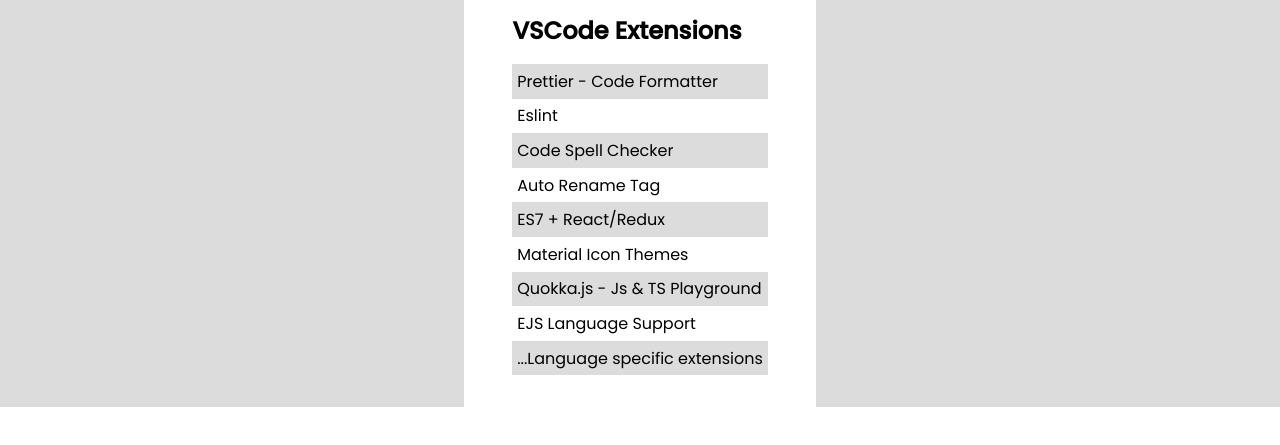
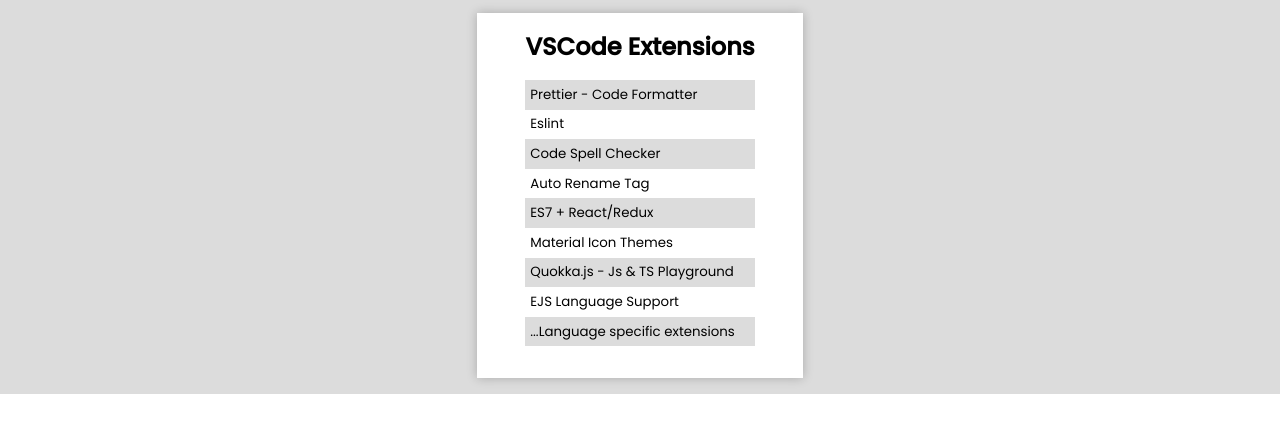
Before and after one commit to TCABrij/extensions, a plain HTML site: page index.html in a window 1280 px wide. Shown: the part 115-560 px from the top of the page. Drawn offline with Linux system fonts and the light colour scheme; a web font is replaced by a local one.

Commit message:
UI improvement

```diff
--- a/src/styles.css
+++ b/src/styles.css
@@ -29,6 +29,9 @@ main{
 main .container{
     background-color: white;
     padding:  1rem 3rem 2rem;
+    box-shadow: 0px 0px 10px rgba(0,0,0,0.23);
+    margin-bottom: 1rem;
+    margin-top: 1rem;
 }
 
 .extension-title{
@@ -43,6 +46,7 @@ main .container{
 
 .list-items{
     font-weight: 400;
+    font-size: smaller;
     padding: .3rem;
     transition: all .3s
 }
```
